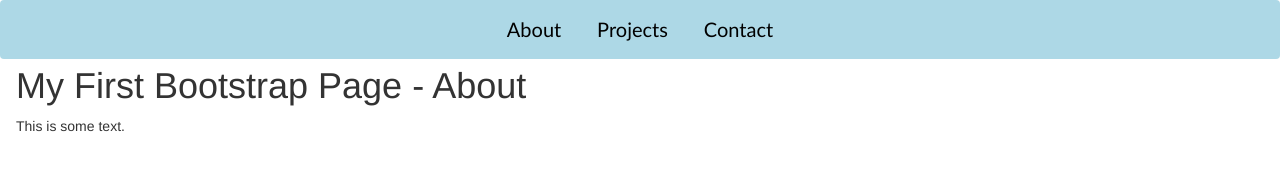
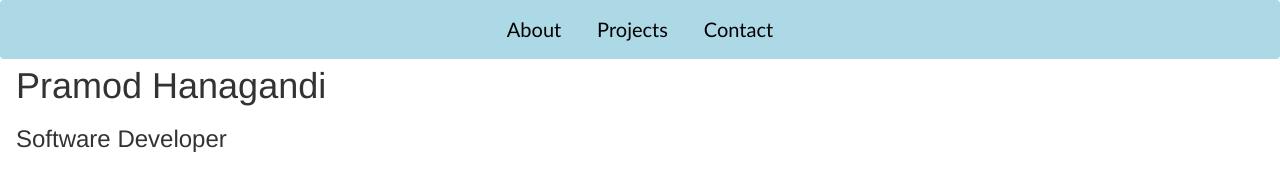
Before and after one commit to pramod109/pramod109.github.io, a plain HTML site: page index.html in a window 1280 px wide. Shown: the top 190 px of the page. Drawn offline with nearby package versions, Linux system fonts and the light colour scheme.

Commit message:
Update index.html

```diff
--- a/index.html
+++ b/index.html
@@ -15,7 +15,7 @@
         <a href="contact.html">Contact</a>
     </div>
     <div class="main">
-        <h1>My First Bootstrap Page - About</h1>
-        <p>This is some text.</p>
+        <h1>Pramod Hanagandi</h1>
+        <h3>Software Developer</h3>
     </div>
 </body>
```
